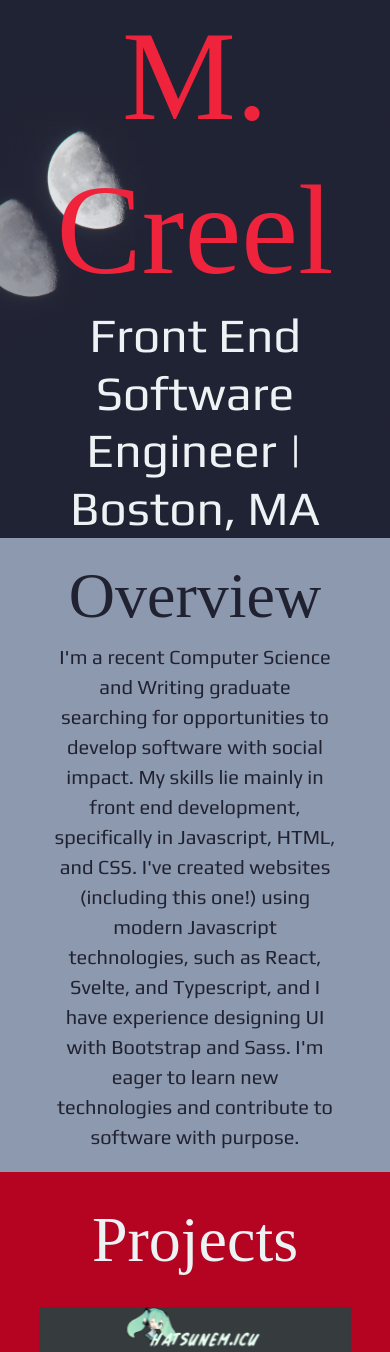
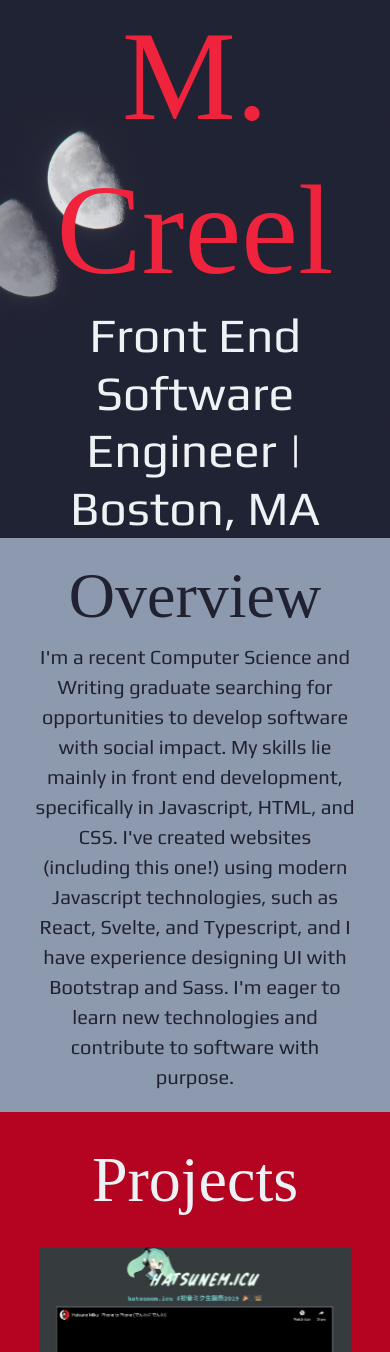
Before and after one commit to mariecreel/portfolio, a React (Create React App) app in the folder portfolio-site/: page / in a window 390 px wide. Shown: the top 1352 px of the page. Built offline with nearby package versions, Linux system fonts and the light colour scheme; a web font is replaced by a local one.

Commit message:
add media query to change size of overlay text and overview width

```diff
--- a/portfolio-site/src/App.css
+++ b/portfolio-site/src/App.css
@@ -62,7 +62,7 @@ html{
 }
 
 .overview-content{
-  max-width: 80vw;
+  max-width: 60vw;
   margin: 0 auto;
 }
 
@@ -115,3 +115,12 @@ html{
   color: #EDF2F4;
   font-family: 'UnifrakturMaguntia', cursive;
 }
+
+@media (max-width: 600px) {
+  .overview-content {
+    max-width: 100vw;
+  }
+  .overlay{
+    font-size: 80%
+  }
+}
```
